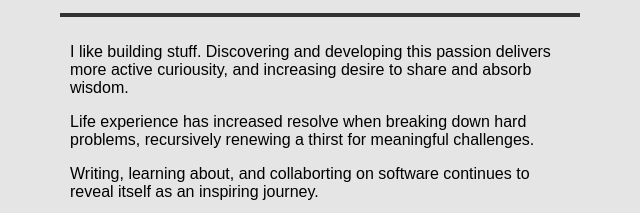
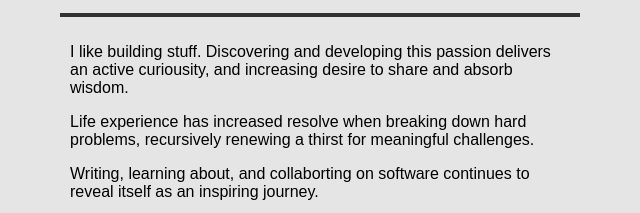
Before and after one commit to jblakeman/jblakeman.github.io, a plain HTML site: page index.html in a window 1280 px wide. Shown: the part 294-507 px from the top of the page, 320-960 px from the left. Drawn offline with Linux system fonts and the light colour scheme.

Commit message:
Replace word

```diff
--- a/index.html
+++ b/index.html
@@ -11,7 +11,7 @@
         </div>
     </header>
     <article>
-        <p>I like building stuff.  Discovering and developing this passion delivers more active curiousity, and increasing desire to share and absorb wisdom.</p>
+        <p>I like building stuff.  Discovering and developing this passion delivers an active curiousity, and increasing desire to share and absorb wisdom.</p>
         <p>Life experience has increased resolve when breaking down hard problems, recursively renewing a thirst for meaningful challenges.</p>
         <p>Writing, learning about, and collaborting on software continues to reveal itself as an inspiring journey.</p>
     </article>
```
